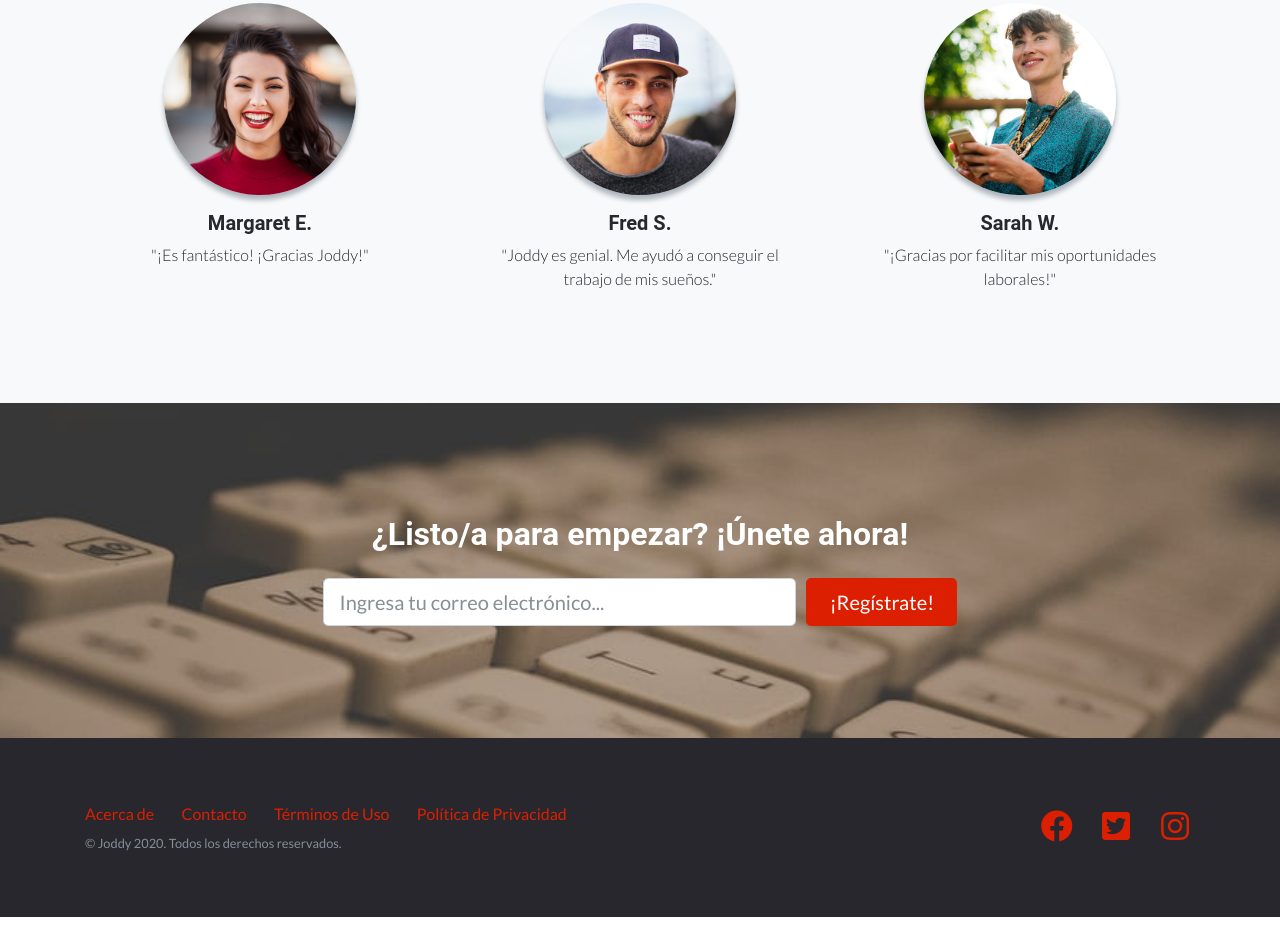
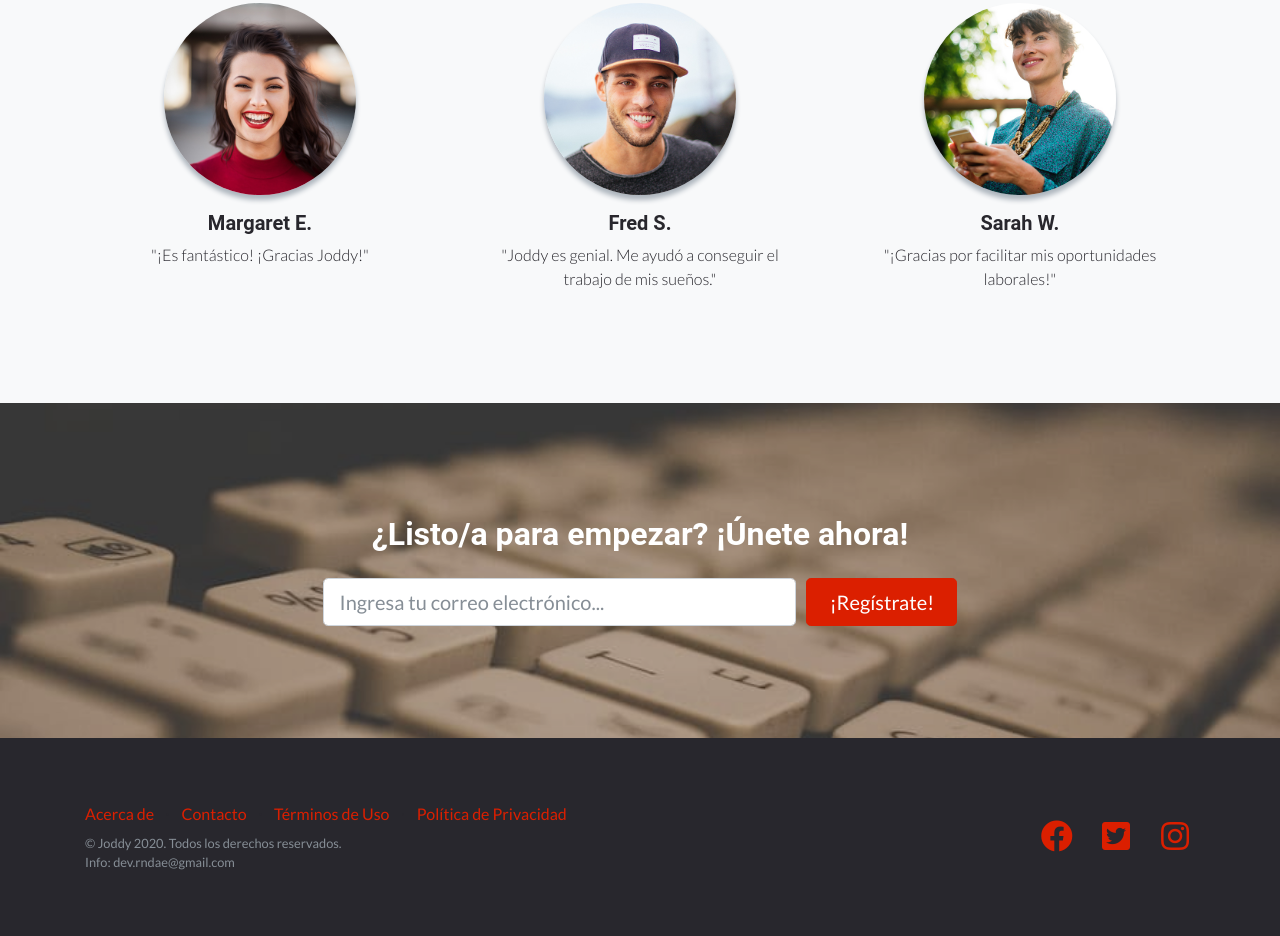
Before and after one commit to rndae/joddy, a website: page index.html in a window 1280 px wide. Shown: the part 2382-3318 px from the top of the page. Drawn offline with nearby package versions, Linux system fonts and the light colour scheme.

Commit message:
Info.mail...

```diff
--- a/index.html
+++ b/index.html
@@ -194,6 +194,7 @@
             </li>
           </ul>
           <p class="text-muted small mb-4 mb-lg-0">&copy; Joddy 2020. Todos los derechos reservados.</p>
+          <p class="text-muted small mb-4 mb-lg-0">Info: dev.rndae@gmail.com</p>
         </div>
         <div class="col-lg-6 h-100 text-center text-lg-right my-auto">
           <ul class="list-inline mb-0">
```
